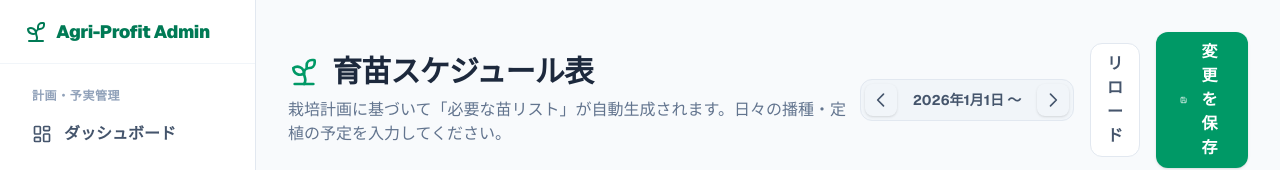
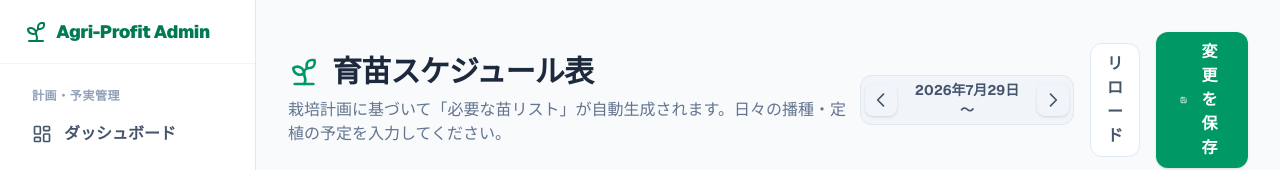
Before and after one commit to komarx78/agri-profit-engine, a Next.js app: page /admin/nursery-schedule in a window 1280 px wide. Shown: the top 170 px of the page. Built offline with nearby package versions, Linux system fonts and the light colour scheme; no server answers; the database is empty.

Commit message:
Add files via upload

```diff
--- a/src/app/admin/nursery-schedule/page.tsx
+++ b/src/app/admin/nursery-schedule/page.tsx
@@ -30,8 +30,14 @@ export default function NurserySchedulePage() {
   const [isLoading, setIsLoading] = useState(true);
   const [isSaving, setIsSaving] = useState(false);
   const [year, setYear] = useState(new Date().getFullYear());
-  const [startDate, setStartDate] = useState(new Date(new Date().getFullYear(), 0, 1)); // 今年の1月1日を起点とする
 
+  // 今日の日付から2週間前を起点とする（今日が画面の左寄りに表示されるように）
+  const [startDate, setStartDate] = useState(() => {
+    const today = new Date();
+    const d = new Date(today.getFullYear(), today.getMonth(), today.getDate());
+    d.setDate(d.getDate() - 14); // 2週間前
+    return d;
+  });
   // 現在の入力モード（ブラシの色）
   const [currentMode, setCurrentMode] = useState<TaskType>('sowing');
 
```
